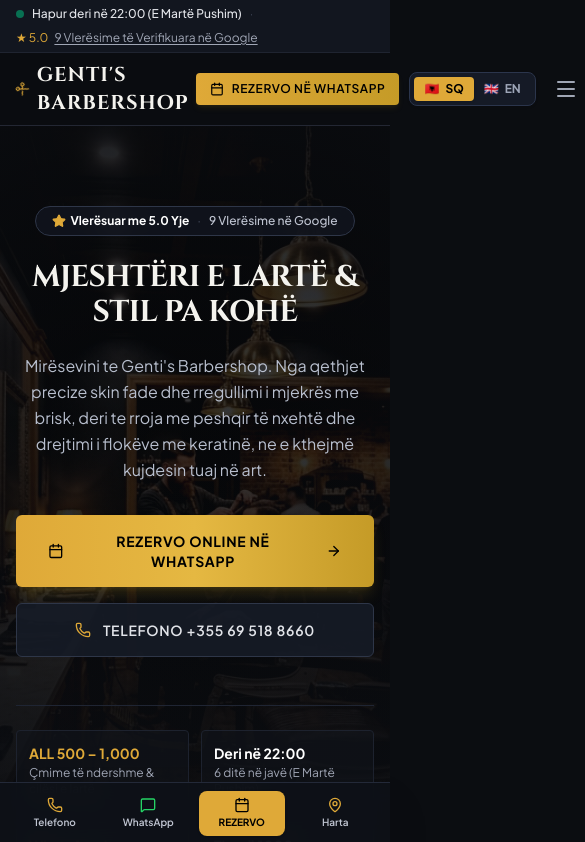
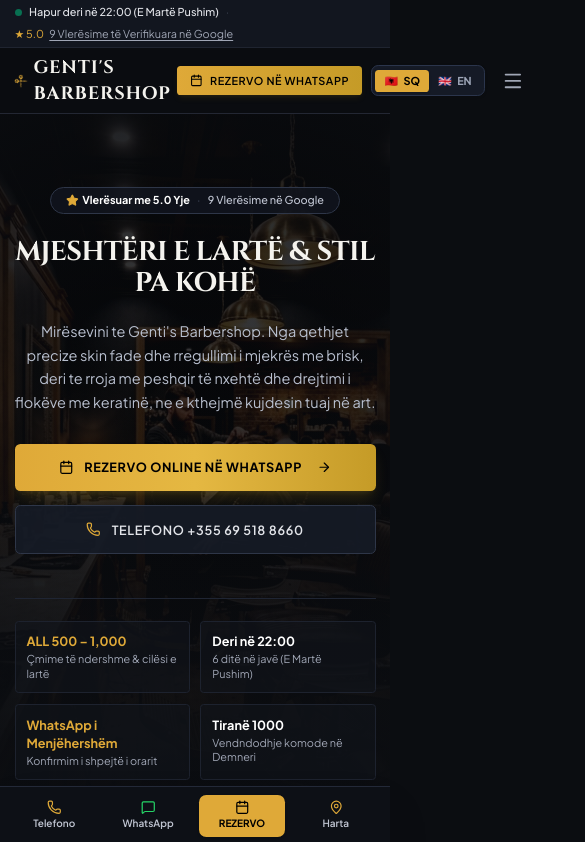
Before and after one commit to HeliosGng/genti-barbershop, a React (Vite) app: page / in a window 390 px wide. Shown: the top 842 px of the page, 585 px wide, since content can reach past the window. Built offline with nearby package versions, Linux system fonts and the light colour scheme; a web font is replaced by a local one.

Commit message:
Add text size adjustment in index.css
Added text size adjustment for mobile devices.

```diff
--- a/src/index.css
+++ b/src/index.css
@@ -11,6 +11,14 @@
     font-family: 'Plus Jakarta Sans', -apple-system, BlinkMacSystemFont, "Segoe UI", Roboto, sans-serif;
     background-color: #0b0d11;
     color: #e2e4e9;
+    -webkit-text-size-adjust: 100%;
+  }
+
+  /* Zoom out / compact view on mobile devices for increased visibility */
+  @media (max-width: 640px) {
+    html {
+      font-size: 14.5px;
+    }
   }
 }
 
```
